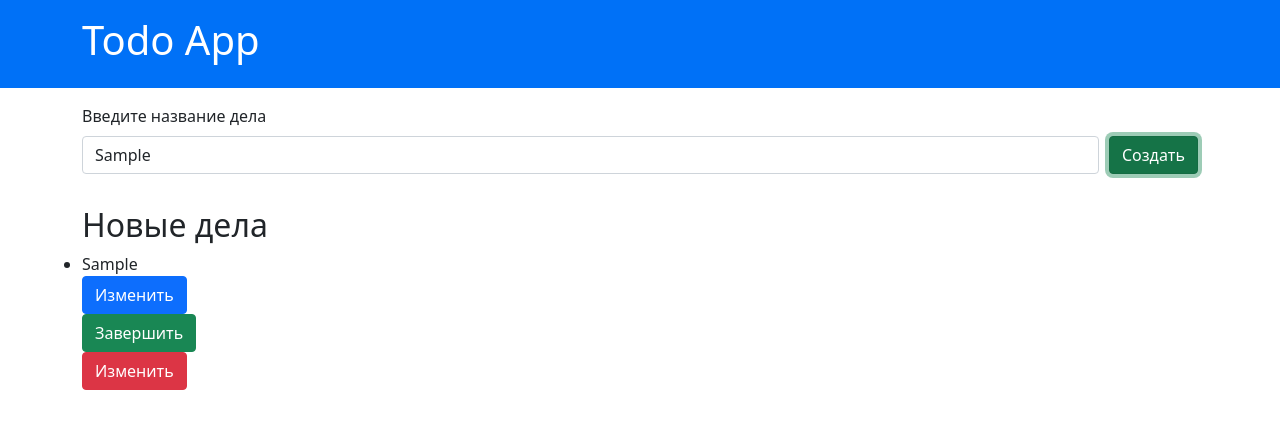
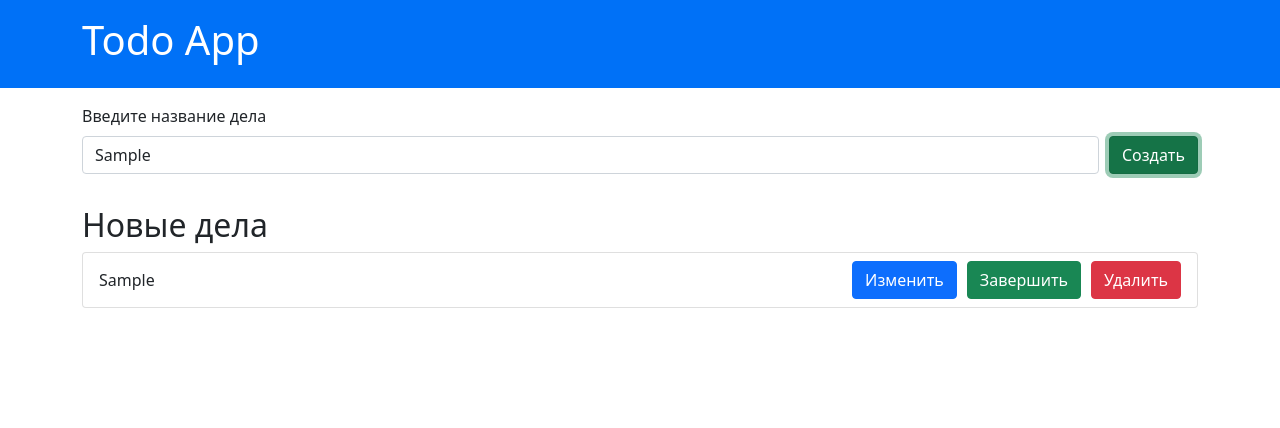
Before and after one commit to rumeone/PERNproject, a React (Create React App) app in the folder client/todo/: page / in a window 1280 px wide. Both pictures are taken after typing "Sample" into the empty fields and a click on the button "Создать". Shown: the top 428 px of the page. Built offline with nearby package versions, Linux system fonts and the light colour scheme.

Commit message:
added animation and start work with api

```diff
--- a/client/todo/src/components/TodoItem/TodoItem.tsx
+++ b/client/todo/src/components/TodoItem/TodoItem.tsx
@@ -5,18 +5,14 @@ export interface ITodoProps {
 }
 export const TodoItem = ({todo}: ITodoProps) => {
     return (
-        <li>
-            <div className="">
+        <li className="list-group-item d-flex justify-content-between align-items-center">
+            <div>
                 <span>{todo.title}</span>
             </div>
-            <div className="">
-                <button className="btn btn-primary">Изменить</button>
-            </div>
-            <div className="">
-                <button className="btn btn-success">Завершить</button>
-            </div>
-            <div className="">
-                <button className="btn btn-danger">Изменить</button>
+            <div className="d-flex align-items-center">
+                <button style={{marginRight: '10px'}} className="btn btn-primary flex-grow-0">Изменить</button>
+                <button style={{marginRight: '10px'}} className="btn btn-success flex-grow-0">Завершить</button>
+                <button className="btn btn-danger flex-grow-0">Удалить</button>
             </div>
         </li>
     )
--- a/client/todo/src/components/TodoItem/styles.css
+++ b/client/todo/src/components/TodoItem/styles.css
@@ -0,0 +1,4 @@
+.button-container {
+    display: flex;
+    gap: 10px; /* расстояние между кнопками */
+}
--- a/client/todo/src/components/TodoList/TodoList.tsx
+++ b/client/todo/src/components/TodoList/TodoList.tsx
@@ -6,8 +6,6 @@ import './styles.css'
 
 export const TodoList = () => {
     const state = useSelector((state: ITodoReducer) => state.todoReducer)
-    const dispatch = useDispatch();
-
 
     return (
         <TransitionGroup component='ul' className='list-group'>
--- a/client/todo/src/components/TodoList/styles.css
+++ b/client/todo/src/components/TodoList/styles.css
@@ -0,0 +1,21 @@
+.todo-enter-active {
+    animation: todo .8s ease-in alternate-reverse;
+}
+
+.todo-exit-active {
+    animation: todo .8s ease-out forwards;
+}
+
+@keyframes todo {
+    0% {
+        transform: translateX(0)
+    }
+    30% {
+        opacity: .7;
+        transform: translateX(30px)
+    }
+    100% {
+        opacity: 0;
+        transform: translateX(-200px)
+    }
+}
```
Also changed, not shown: client/todo/src/api/index.ts (added).
